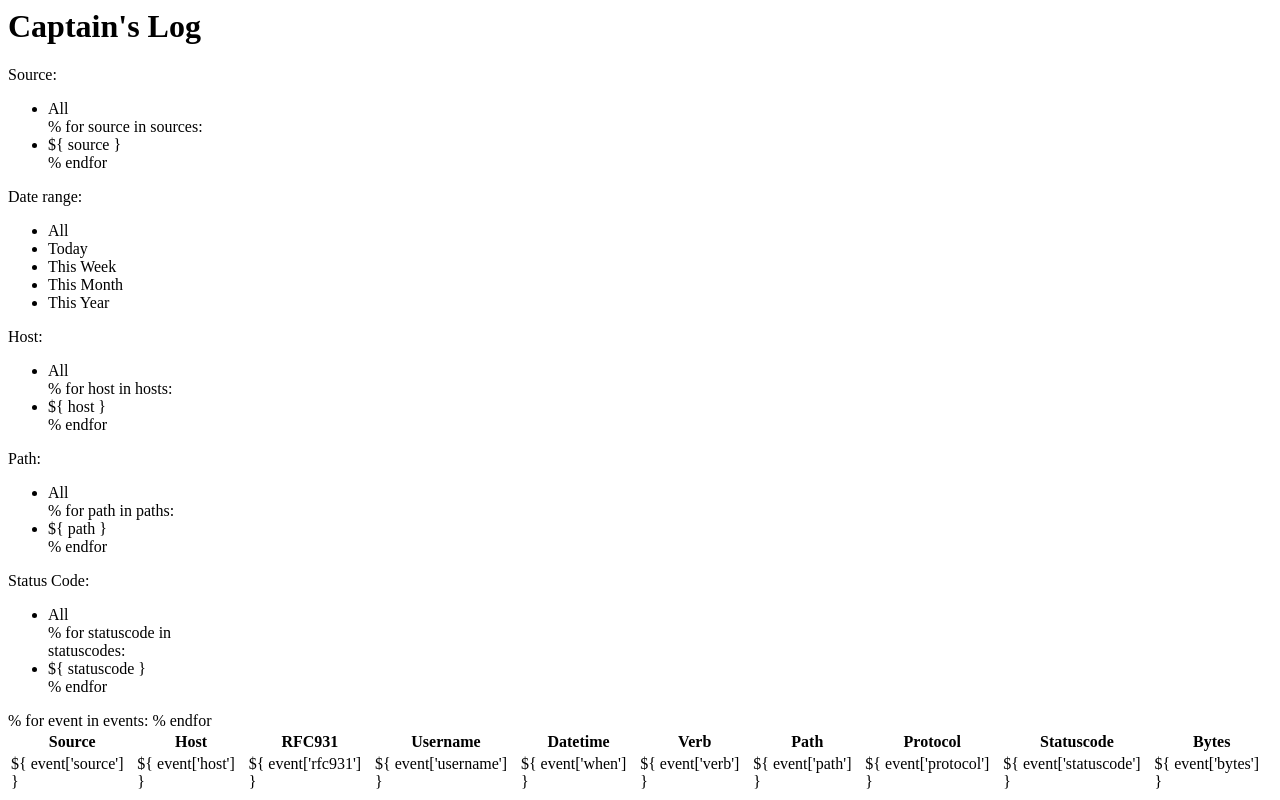
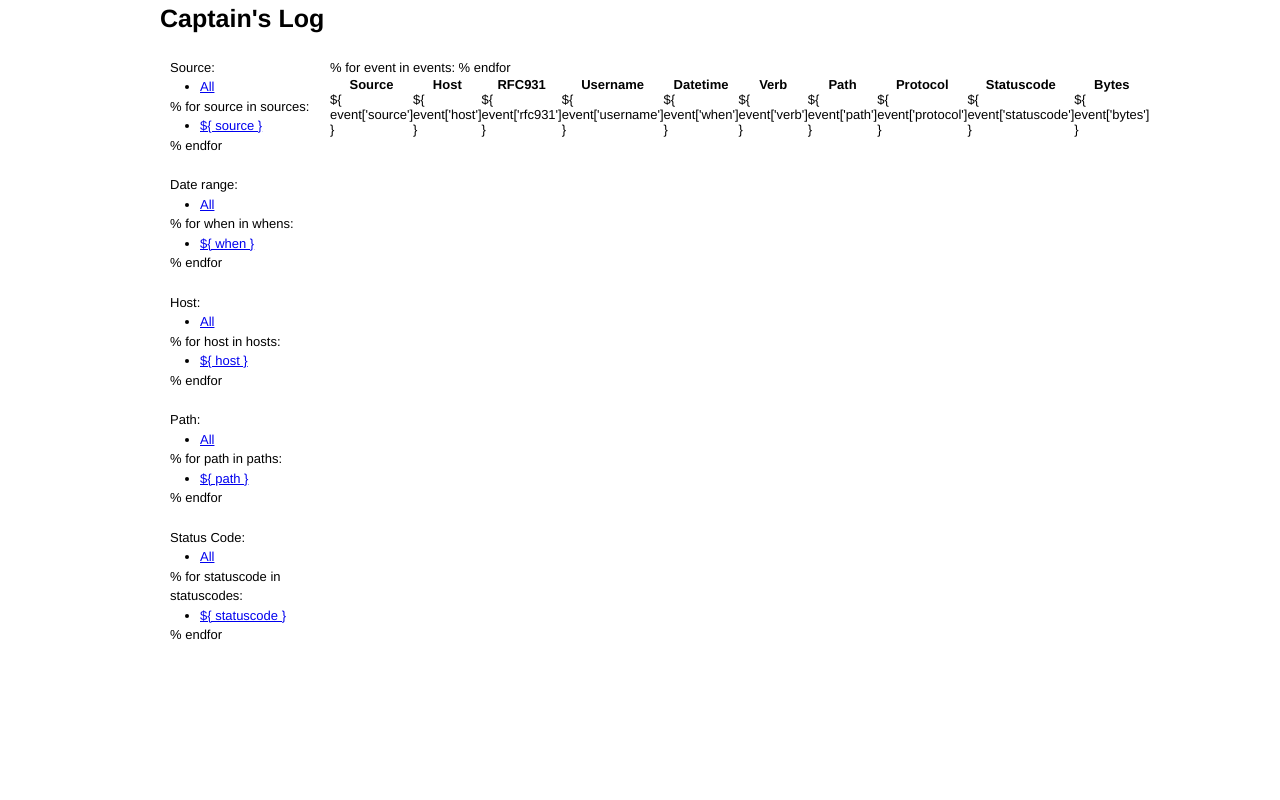
Before and after one commit to onyxfish/captainslog, a Python web app: template templates/index.html in a window 1280 px wide. Run offline with Jinja, Linux system fonts and the light colour scheme; the template is opened without the code that fills it, so the values that code supplies are empty; some libraries are stand-ins or nearby versions.

Commit message:
Overhauled client UI.

```diff
--- a/assets/captainslog.css
+++ b/assets/captainslog.css
@@ -1,4 +1,4 @@
-div#rail {float:left; width:200px;}
-li.facet.selected {background-color:red;}
+div#rail {overflow:hidden;}
+a.facet.selected {background-color:red;}
 
-div#content {float:left;}
+div#content {}
--- /dev/null
+++ b/assets/reset.css
@@ -0,0 +1 @@
+html,body,div,span,applet,object,iframe,h1,h2,h3,h4,h5,h6,p,blockquote,pre,a,abbr,acronym,address,big,cite,code,del,dfn,em,font,img,ins,kbd,q,s,samp,small,strike,strong,sub,sup,tt,var,b,u,i,center,dl,dt,dd,ol,ul,li,fieldset,form,label,legend,table,caption,tbody,tfoot,thead,tr,th,td{margin:0;padding:0;border:0;outline:0;font-size:100%;vertical-align:baseline;background:transparent}body{line-height:1}ol,ul{list-style:none}blockquote,q{quotes:none}blockquote:before,blockquote:after,q:before,q:after{content:'';content:none}:focus{outline:0}ins{text-decoration:none}del{text-decoration:line-through}table{border-collapse:collapse;border-spacing:0}
--- /dev/null
+++ b/assets/text.css
@@ -0,0 +1 @@
+body{font:13px/1.5 'Helvetica Neue',Arial,'Liberation Sans',FreeSans,sans-serif}a:focus{outline:1px dotted}hr{border:0 #ccc solid;border-top-width:1px;clear:both;height:0}h1{font-size:25px}h2{font-size:23px}h3{font-size:21px}h4{font-size:19px}h5{font-size:17px}h6{font-size:15px}ol{list-style:decimal}ul{list-style:disc}li{margin-left:30px}p,dl,hr,h1,h2,h3,h4,h5,h6,ol,ul,pre,table,address,fieldset{margin-bottom:20px}
--- a/server.py
+++ b/server.py
@@ -48,17 +48,21 @@
             q['statuscode'] = statuscode
 
         events = self.apache_access_collection.find(q)
+        whens = ['Today', 'This Week', 'This Month', 'This Year']
         sources = events.distinct('source')
         hosts = events.distinct('host')
         paths = events.distinct('path')
         statuscodes = events.distinct('statuscode')
         events = events.skip(int(page) * 20).limit(20)
 
+        print when
+
         t = self.templates.get_template('index.html')
 
         return t.render(
+            sources=sources,
             selected_source=source,
-            sources=sources,
+            whens=whens,
             selected_when=when,
             hosts=hosts,
             selected_host=host,
--- a/templates/index.html
+++ b/templates/index.html
@@ -2,52 +2,52 @@
     <title>Captain's Log</title>
 </head>
 <body>
+    <div id='wrapper' class="container_12">
     <h1>Captain's Log</h1>
 
-    <div id="rail">
+    <div id="rail" class="grid_2">
     Source:
     <ul name='source'>
-        <li class='facet ${ 'selected' if selected_source == 'All' else '' }'>All</li>
+        <li><a href="javascript:facet_clicked();" class='facet ${ 'selected' if selected_source == 'All' else '' }'>All</a></li>
         % for source in sources:
-        <li class="facet ${ 'selected' if selected_source == source else '' }">${ source }</li>
+        <li><a href="javascript:facet_clicked();" class="facet ${ 'selected' if selected_source == source else '' }">${ source }</a></li>
         % endfor
     </ul>
 
     Date range:
     <ul name='when'>
-        <li class='facet ${ 'selected' if selected_when == 'All' else '' }'>All</li>
-        <li class='facet ${ 'selected' if selected_when == 'Today' else '' }'>Today</li>
-        <li class='facet ${ 'selected' if selected_when == 'This Week' else '' }'>This Week</li>
-        <li class='facet ${ 'selected' if selected_when == 'This Month' else '' }'>This Month</li>
-        <li class='facet ${ 'selected' if selected_when == 'This Year' else '' }'>This Year</li>
+        <li><a href="javascript:facet_clicked();" class="facet ${ 'selected' if selected_when == 'All' else '' }">All</a></li>
+        % for when in whens:
+        <li><a href="javascript:facet_clicked();" class="facet ${ 'selected' if selected_when == when else '' }">${ when }</a></li>
+        % endfor
     </ul>
 
     Host:
     <ul name='host'>
-        <li class='facet ${ 'selected' if selected_host == 'All' else '' }'>All</li>
+        <li><a href="javascript:facet_clicked();" class='facet ${ 'selected' if selected_host == 'All' else '' }'>All</a></li>
         % for host in hosts:
-        <li class="facet ${ 'selected' if selected_host == host else '' }">${ host }</li>
+        <li><a href="javascript:facet_clicked();" class="facet ${ 'selected' if selected_host == host else '' }">${ host }</a></li>
         % endfor
     </ul>
 
     Path:
     <ul name='path'>
-        <li class='facet ${ 'selected' if selected_path == 'All' else '' }'>All</li>
+        <li><a href="javascript:facet_clicked();" class='facet ${ 'selected' if selected_path == 'All' else '' }'>All</a></li>
         % for path in paths:
-        <li class='facet ${ 'selected' if selected_path == path else '' }'>${ path }</li>
+        <li><a href="javascript:facet_clicked();" class='facet ${ 'selected' if selected_path == path else '' }'>${ path }</a></li>
         % endfor
     </ul>
 
     Status Code:
     <ul name='statuscode'>
-        <li class='facet ${ 'selected' if selected_statuscode == 'All' else '' }'>All</li>
+        <li><a href="javascript:facet_clicked();" class='facet ${ 'selected' if selected_statuscode == 'All' else '' }'>All</a></li>
         % for statuscode in statuscodes:
-        <li class='facet ${ 'selected' if selected_statuscode == statuscode else '' }'>${ statuscode }</li>
+        <li><a href="javascript:facet_clicked();" class='facet ${ 'selected' if selected_statuscode == statuscode else '' }'>${ statuscode }</a></li>
         % endfor
     </ul>
     </div>
 
-    <div id="content">
+    <div id="content" class="grid_10">
         <table id="event-table">
         <thead>
         <tr>
@@ -80,8 +80,12 @@
         % endfor
         </tbody>
         </table>
+    </div>
     </body>
 
+    <link rel="stylesheet" type="text/css" href="assets/reset.css" />
+    <link rel="stylesheet" type="text/css" href="assets/960.css" />
+    <link rel="stylesheet" type="text/css" href="assets/text.css" />
     <link rel="stylesheet" type="text/css" href="assets/captainslog.css" />
     <!-- <link rel="stylesheet" type="text/css" href="assets/tablesorter/themes/blue/style.css" /> -->
     <script type='text/javascript' src='http://ajax.googleapis.com/ajax/libs/jquery/1.4.2/jquery.min.js'></script>
@@ -95,6 +99,14 @@
         'statuscode': '${ selected_statuscode }'
         };
 
+    function facet_clicked() {
+        q[$(this).parent().parent().attr('name')] = $(this).text();
+
+        update_view();
+
+        return false;
+    }
+
     function update_view() {
         params = new Array();
 
@@ -107,9 +119,11 @@
 
     $(document).ready(function () {
         $('.facet').click(function() {
-            q[$(this).parent().attr('name')] = $(this).text();
+            q[$(this).parent().parent().attr('name')] = $(this).text();
 
             update_view();
+
+            return false;
         });
 
         $("#event-table").tablesorter();
```
Also changed, not shown: assets/960.css (added).
